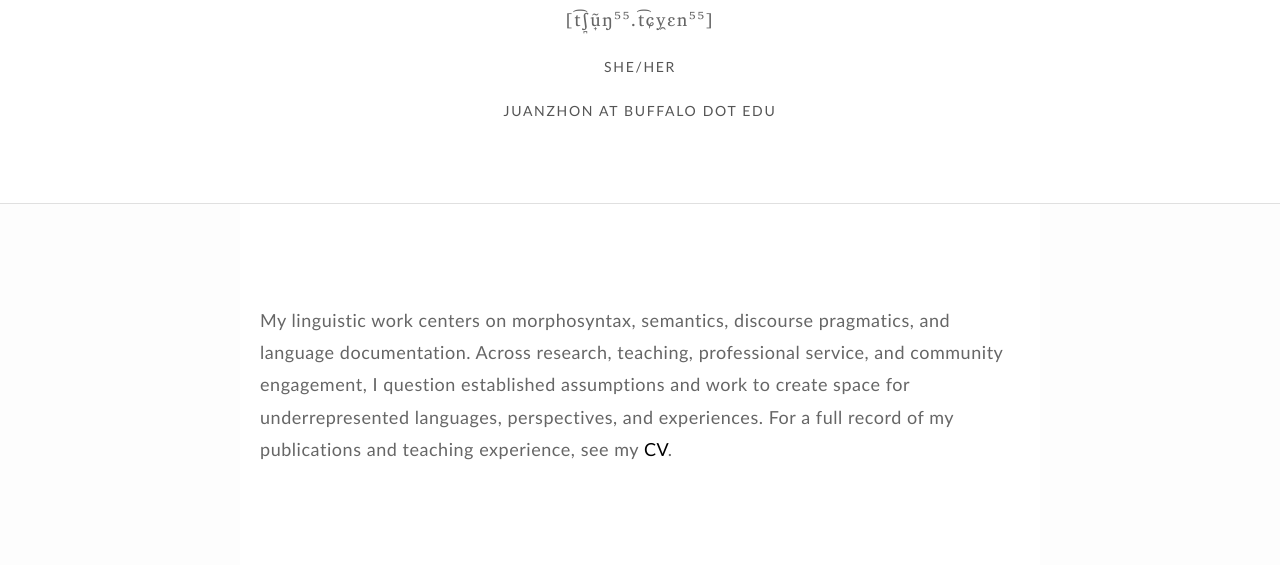
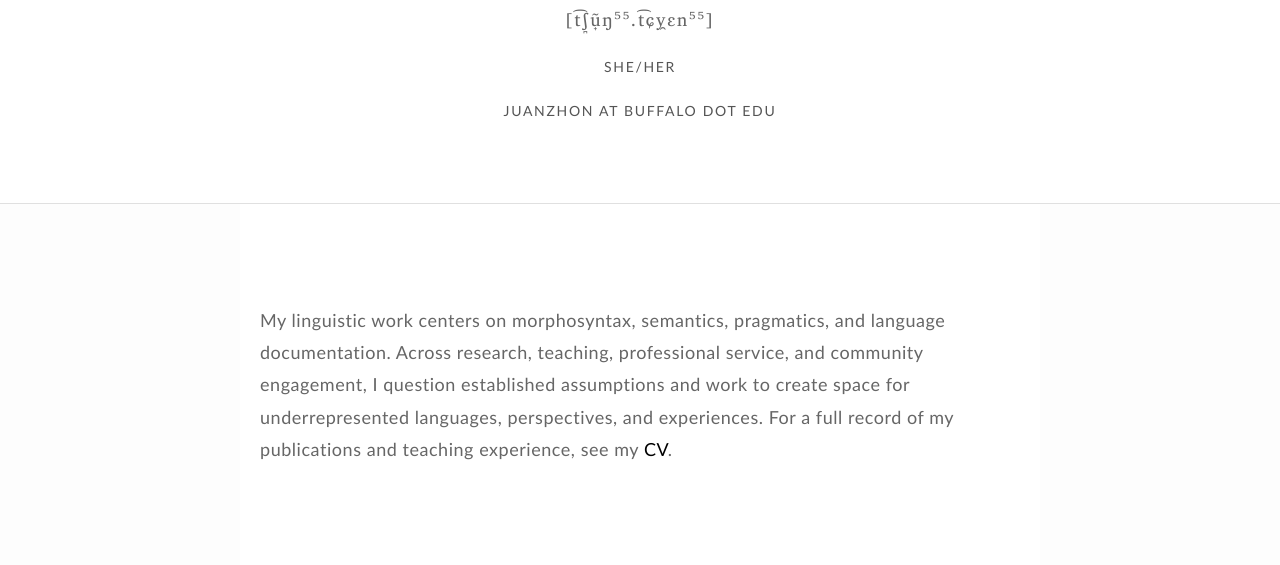
Before and after one commit to juan-zhong/me, a plain HTML site: page index.html in a window 1280 px wide. Shown: the part 235-800 px from the top of the page. Drawn offline with Linux system fonts and the light colour scheme.

Commit message:
Correct semantic tag in index.html description
Signed-off-by: juan-zhong <181777064+juan-zhong@users.noreply.github.com>

```diff
--- a/index.html
+++ b/index.html
@@ -56,7 +56,7 @@
 
     <main>
 <section id="intro" class="content-section">
-    <p>My linguistic work centers on morphosyntax, semantics, discourse pragmatics, and language documentation. Across research, teaching, professional service, and community engagement, I question established assumptions and work to create space for underrepresented languages, perspectives, and experiences. For a full record of my publications and teaching experience, see my <a href="https://juan-zhong.github.io/me/cv_juanzhong.pdf" target="_blank">CV</a>.</p>
+    <p>My linguistic work centers on morphosyntax, semantics, pragmatics, and language documentation. Across research, teaching, professional service, and community engagement, I question established assumptions and work to create space for underrepresented languages, perspectives, and experiences. For a full record of my publications and teaching experience, see my <a href="https://juan-zhong.github.io/me/cv_juanzhong.pdf" target="_blank">CV</a>.</p>
 </section>
 
         <section id="research" class="content-section">
```
